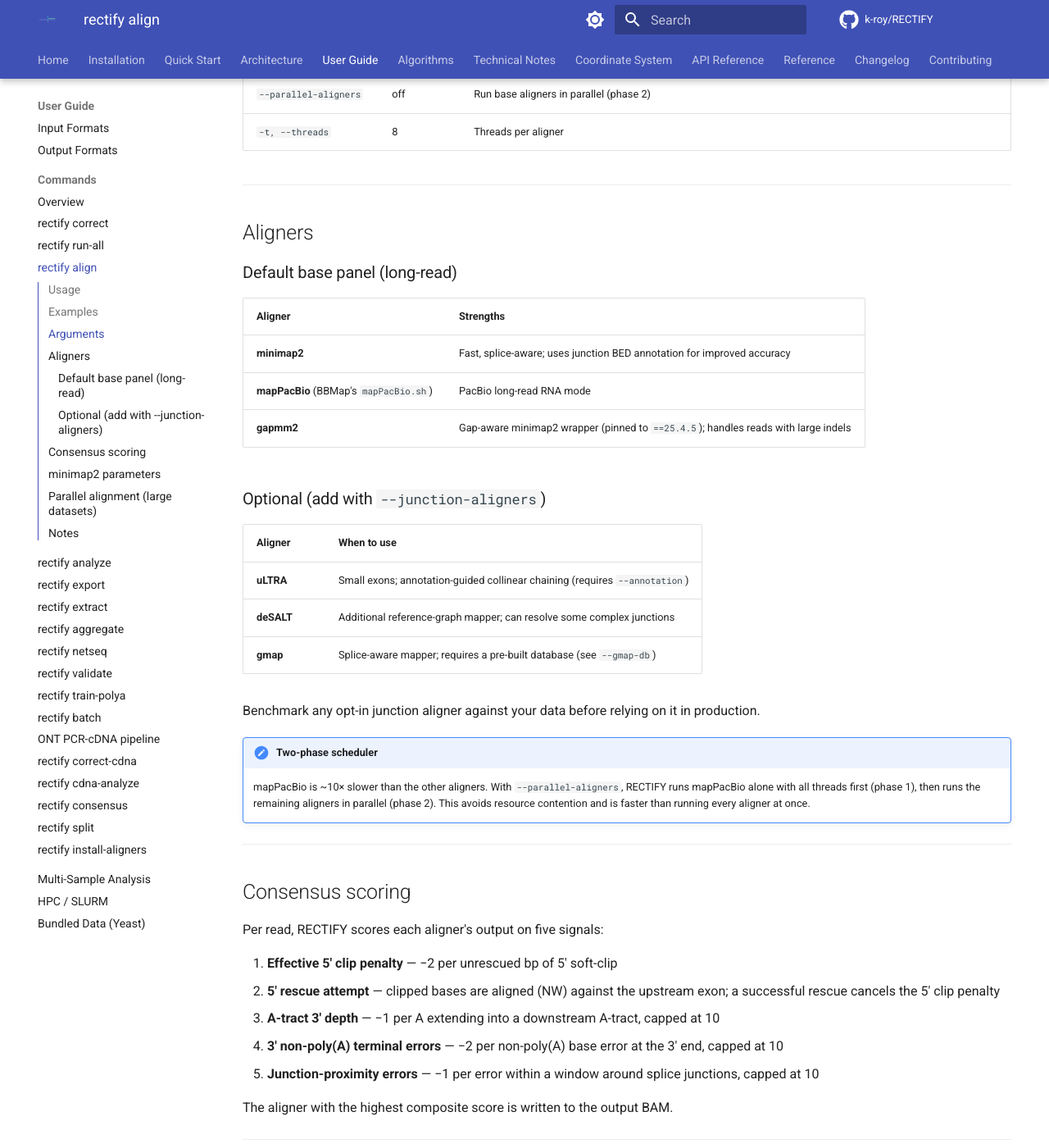
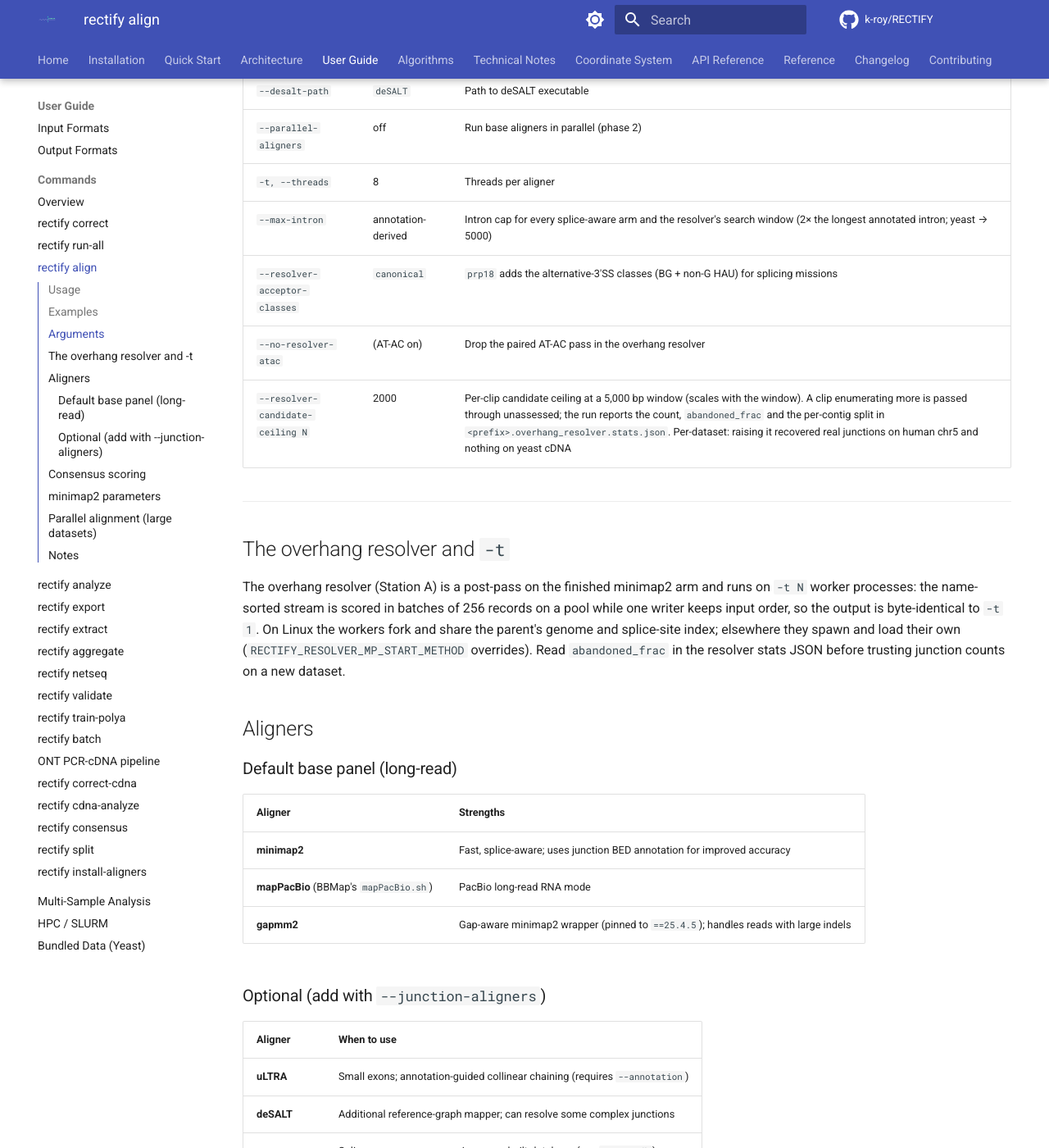
Before and after one commit to k-roy/RECTIFY, an MkDocs documentation site: the page built from docs/user_guide/commands/align.md, in a window 1280 px wide and 1400 px high, scrolled down 1617 px. Shown: the whole window at 82% size. Built offline with MkDocs 1.6.1 and Material for MkDocs 9.7.7, drawn with Linux system fonts in a browser that asks for light colours; comment, search, counter and statistics services are not loaded; the version menu is left out.

Commit message:
docs(user-guide): resolver knobs and the -t worker pool on align and run-all
Claude-Session: 7722f359-562b-4820-ac0f-e0e3bd41b46e

```diff
--- a/docs/user_guide/commands/align.md
+++ b/docs/user_guide/commands/align.md
@@ -58,8 +58,21 @@ rectify align reads.fastq.gz --Scer --aligners minimap2 -o aligned/
 | `--desalt-path` | `deSALT` | Path to deSALT executable |
 | `--parallel-aligners` | off | Run base aligners in parallel (phase 2) |
 | `-t, --threads` | 8 | Threads per aligner |
+| `--max-intron` | annotation-derived | Intron cap for every splice-aware arm and the resolver's search window (2× the longest annotated intron; yeast → 5000) |
+| `--resolver-acceptor-classes` | `canonical` | `prp18` adds the alternative-3'SS classes (BG + non-G HAU) for splicing missions |
+| `--no-resolver-atac` | (AT-AC on) | Drop the paired AT-AC pass in the overhang resolver |
+| `--resolver-candidate-ceiling N` | 2000 | Per-clip candidate ceiling at a 5,000 bp window (scales with the window). A clip enumerating more is passed through unassessed; the run reports the count, `abandoned_frac` and the per-contig split in `<prefix>.overhang_resolver.stats.json`. Per-dataset: raising it recovered real junctions on human chr5 and nothing on yeast cDNA |
 
 ---
+
+## The overhang resolver and `-t`
+
+The overhang resolver (Station A) is a post-pass on the finished minimap2 arm and runs on `-t N`
+worker processes: the name-sorted stream is scored in batches of 256 records on a pool while one
+writer keeps input order, so the output is byte-identical to `-t 1`. On Linux the workers fork and
+share the parent's genome and splice-site index; elsewhere they spawn and load their own
+(`RECTIFY_RESOLVER_MP_START_METHOD` overrides). Read `abandoned_frac` in the resolver stats JSON
+before trusting junction counts on a new dataset.
 
 ## Aligners
 
```
Also changed, not shown: docs/user_guide/commands/run.md (+3 -0 lines).
